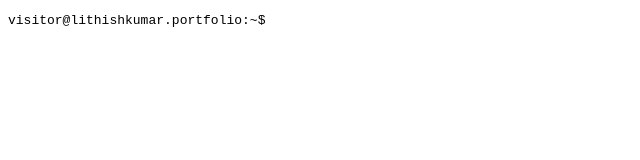
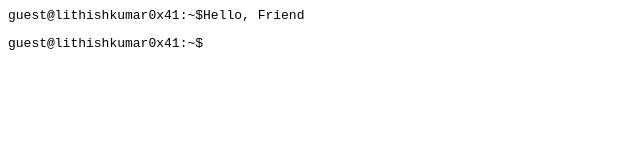
Before and after one commit to lithishkumar0x41/Porfolio, a plain HTML site: page index.html in a window 1280 px wide. Shown: the whole page, without its empty margins (0-640 px from the left). Drawn offline with nearby package versions, Linux system fonts and the light colour scheme.

Commit message:
Update index.html

```diff
--- a/index.html
+++ b/index.html
@@ -1,21 +1,7 @@
-<!DOCTYPE html>
-<html>
-<!-- Hey there, Thanks for viewing my source code -->
-  <head>
-    <meta charset="utf-8" />
-    <meta http-equiv="X-UA-Compatible" content="IE=edge" />
-    <meta name="viewport" content="width=device-width, initial-scale=1" />
-<meta http-equiv="refresh" content="300;url=index1.html" />
-    <title>Porfolio Terminal</title>
 
-      </head>
-  <body data-theme="" id="page">
-
+  <!-- Thanks for check my source code check my github page for more -->
+<!-- https://github.com/lithishkumar0x41 -->
 <div class="load">
-  <link rel="stylesheet" type="text/css" media="screen" href="css/style.css" />
-   <script src='https://unpkg.com/jquery@2.1.3/dist/jquery.js'>
-    <script src="js/script.js"></script>
-  <pre class="term">visitor@lithishkumar.portfolio:~$ </pre>
+  <pre class="term">guest@lithishkumar0x41:~$Hello, Friend </pre>
+  <pre class="term">guest@lithishkumar0x41:~$ </pre>
 </div>
-  </body>
-</html>
```
